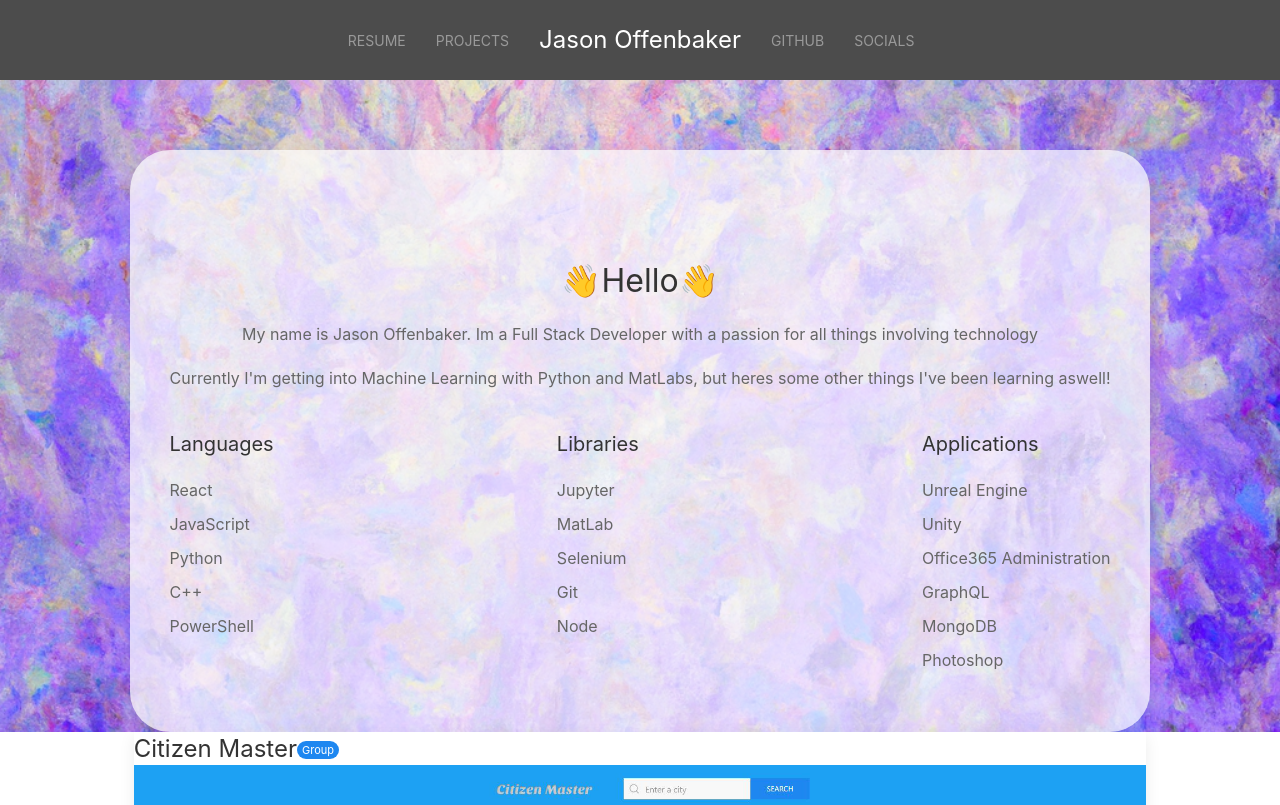
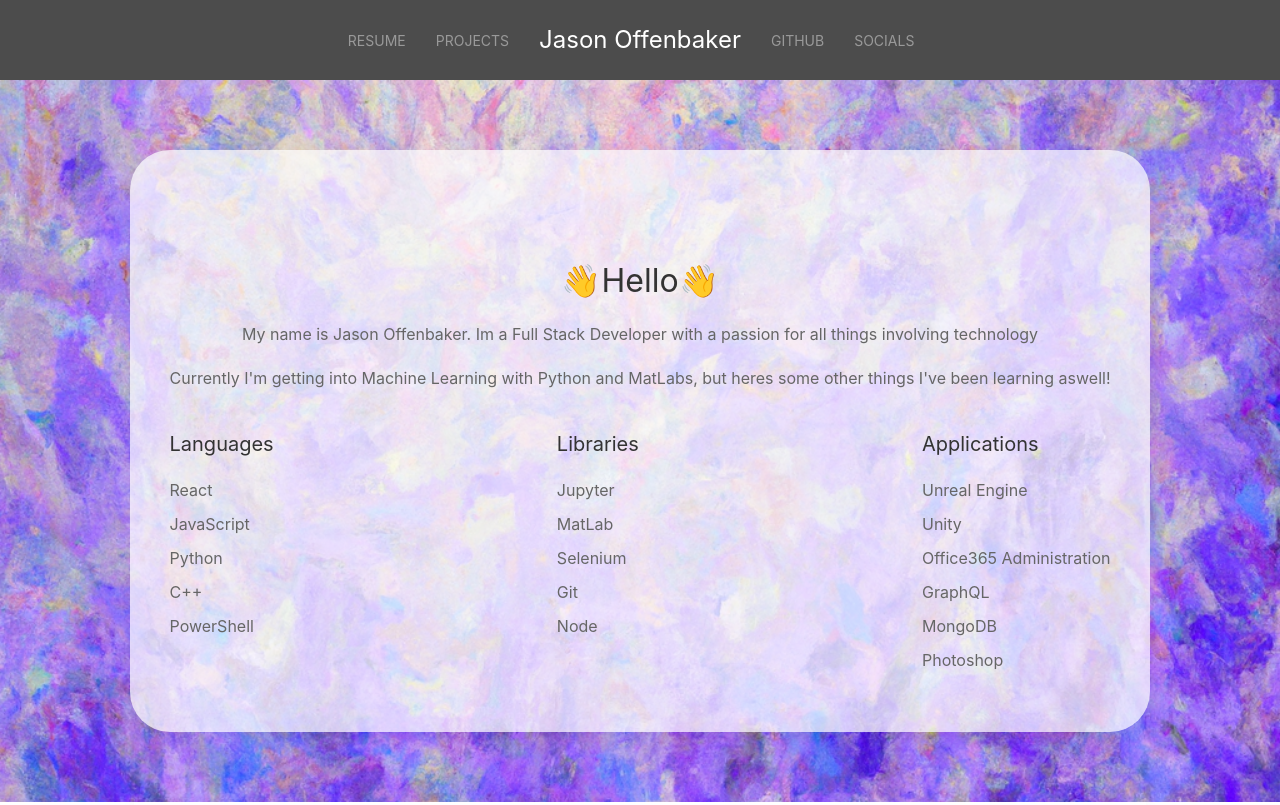
Before and after one commit to JasOffen/Reactfolio, a React (Create React App) app in the folder client/: page / in a window 1280 px wide. Shown: the top 805 px of the page. Built offline with nearby package versions, Linux system fonts and the light colour scheme; no server answers.

Commit message:
More parralaxing

```diff
--- a/client/src/components/About/index.js
+++ b/client/src/components/About/index.js
@@ -2,11 +2,11 @@ import React from "react";
 
 function About() {
     return (
-        <section id='About' className='uk-flex uk-flex-center'>
-            <div className='uk-margin-large-top'>
+        <section id='About' className='uk-flex uk-flex-center' uk-parallax="bgy: -300">
+            <div className='uk-margin-large-top uk-margin-large-bottom'>
                 <div className='uk-card uk-card-default uk-card-body'>
                     <div class="uk-flex uk-flex-center uk-text-center">
-                        <div className="uk-margin uk-margin-large-top ">
+                        <div className="uk-margin uk-margin-large-top">
                             <h2>👋Hello👋</h2>
                             <p>My name is Jason Offenbaker. Im a Full Stack Developer with a passion for all things involving technology</p>
                             <p>Currently I'm getting into Machine Learning with Python and MatLabs, but heres some other things I've been learning aswell!</p>
```
